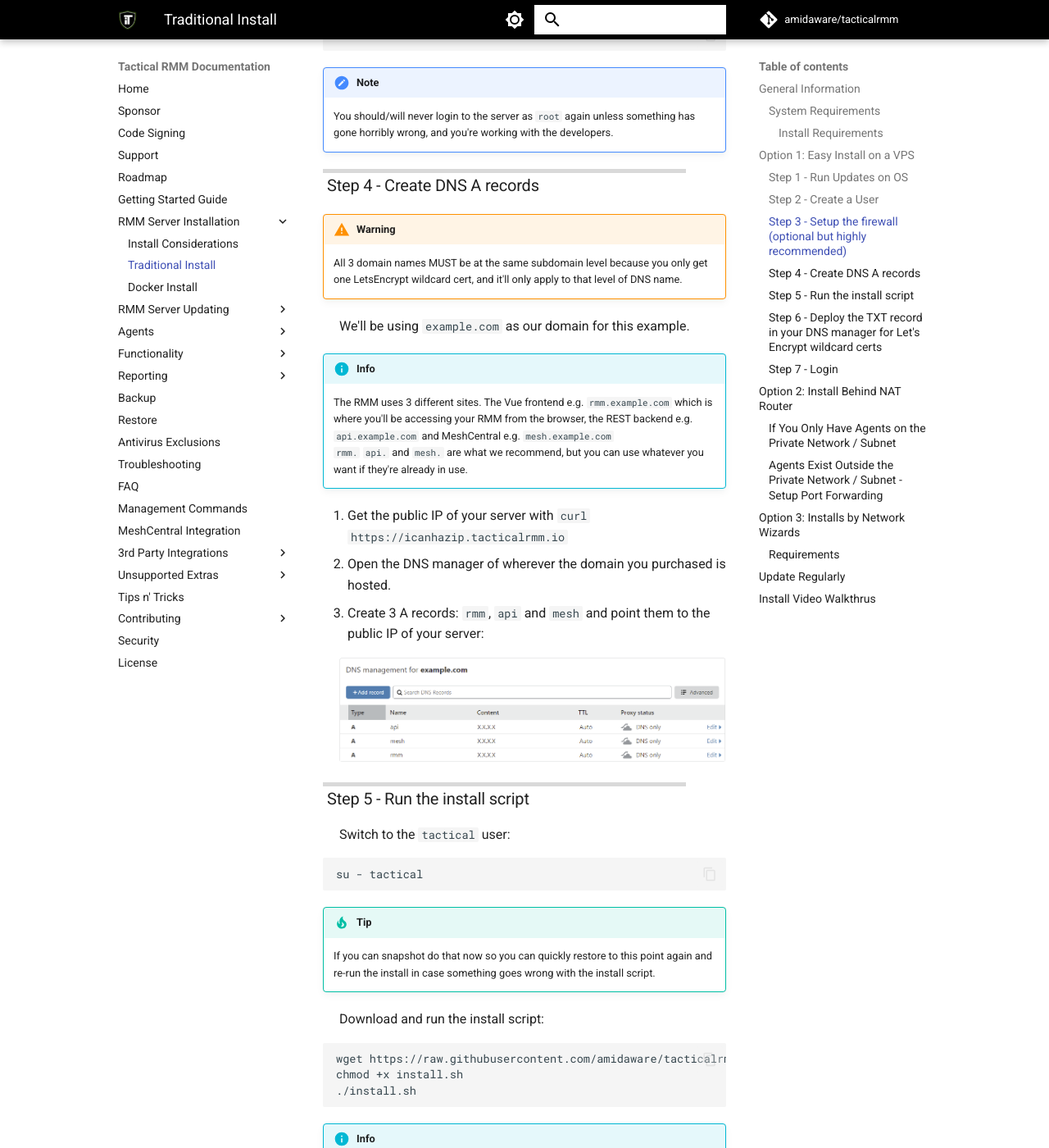
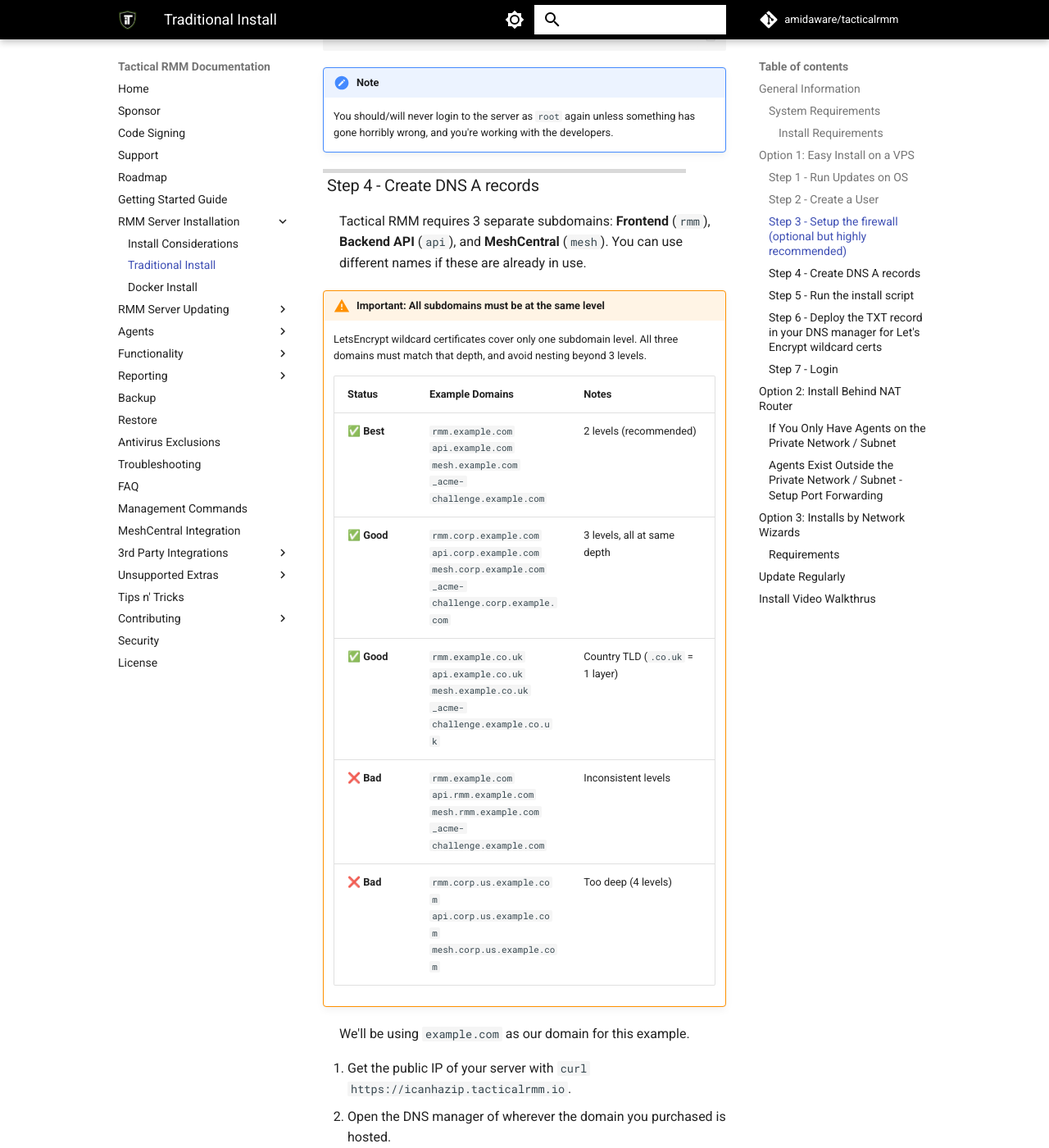
Before and after one commit to amidaware/trmm-docs, an MkDocs documentation site: the page built from docs/install_server.md, in a window 1280 px wide and 1400 px high, scrolled down 3399 px. Shown: the whole window at 82% size. Built offline with MkDocs 1.6.1 and Material for MkDocs 9.7.7, drawn with Linux system fonts in a browser that asks for light colours; comment, search, counter and statistics services are not loaded.

Commit message:
Updating server DNS instructions

```diff
--- a/docs/install_server.md
+++ b/docs/install_server.md
@@ -115,21 +115,26 @@
 
 ### Step 4 - Create DNS A records
 
-!!!warning
-    All 3 domain names MUST be at the same subdomain level because you only get one LetsEncrypt wildcard cert, and it'll only apply to that level of DNS name.
+Tactical RMM requires 3 separate subdomains: **Frontend** (`rmm`), **Backend API** (`api`), and **MeshCentral** (`mesh`). You can use different names if these are already in use.
+
+!!!warning "Important: All subdomains must be at the same level"
+    LetsEncrypt wildcard certificates cover only one subdomain level. All three domains must match that depth, and avoid nesting beyond 3 levels.
+
+    | Status | Example Domains | Notes |
+    |--------|-----------------|-------|
+    | ✅ **Best** | `rmm.example.com`<br>`api.example.com`<br>`mesh.example.com`<br>`_acme-challenge.example.com` | 2 levels (recommended) |
+    | ✅ **Good** | `rmm.corp.example.com`<br>`api.corp.example.com`<br>`mesh.corp.example.com`<br>`_acme-challenge.corp.example.com` | 3 levels, all at same depth |
+    | ✅ **Good** | `rmm.example.co.uk`<br>`api.example.co.uk`<br>`mesh.example.co.uk`<br>`_acme-challenge.example.co.uk` | Country TLD (`.co.uk` = 1 layer) |
+    | ❌ **Bad** | `rmm.example.com`<br>`api.rmm.example.com`<br>`mesh.rmm.example.com`<br>`_acme-challenge.example.com` | Inconsistent levels |
+    | ❌ **Bad** | `rmm.corp.us.example.com`<br>`api.corp.us.example.com`<br>`mesh.corp.us.example.com` | Too deep (4 levels) |
 
 We'll be using `example.com` as our domain for this example.
 
-!!!info
-    The RMM uses 3 different sites. The Vue frontend e.g. `rmm.example.com` which is where you'll be accessing your RMM from the browser, the REST backend e.g. `api.example.com` and MeshCentral e.g. `mesh.example.com`<br>
-    `rmm.` `api.` and `mesh.` are what we recommend, but you can use whatever you want if they're already in use.
-
-1. Get the public IP of your server with `curl https://icanhazip.tacticalrmm.io`
+1. Get the public IP of your server with `curl https://icanhazip.tacticalrmm.io`.
 2. Open the DNS manager of wherever the domain you purchased is hosted.
 3. Create 3 A records: `rmm`, `api` and `mesh` and point them to the public IP of your server:
 
 ![arecords](images/arecords.png)
-
 
 ### Step 5 - Run the install script
 
```
